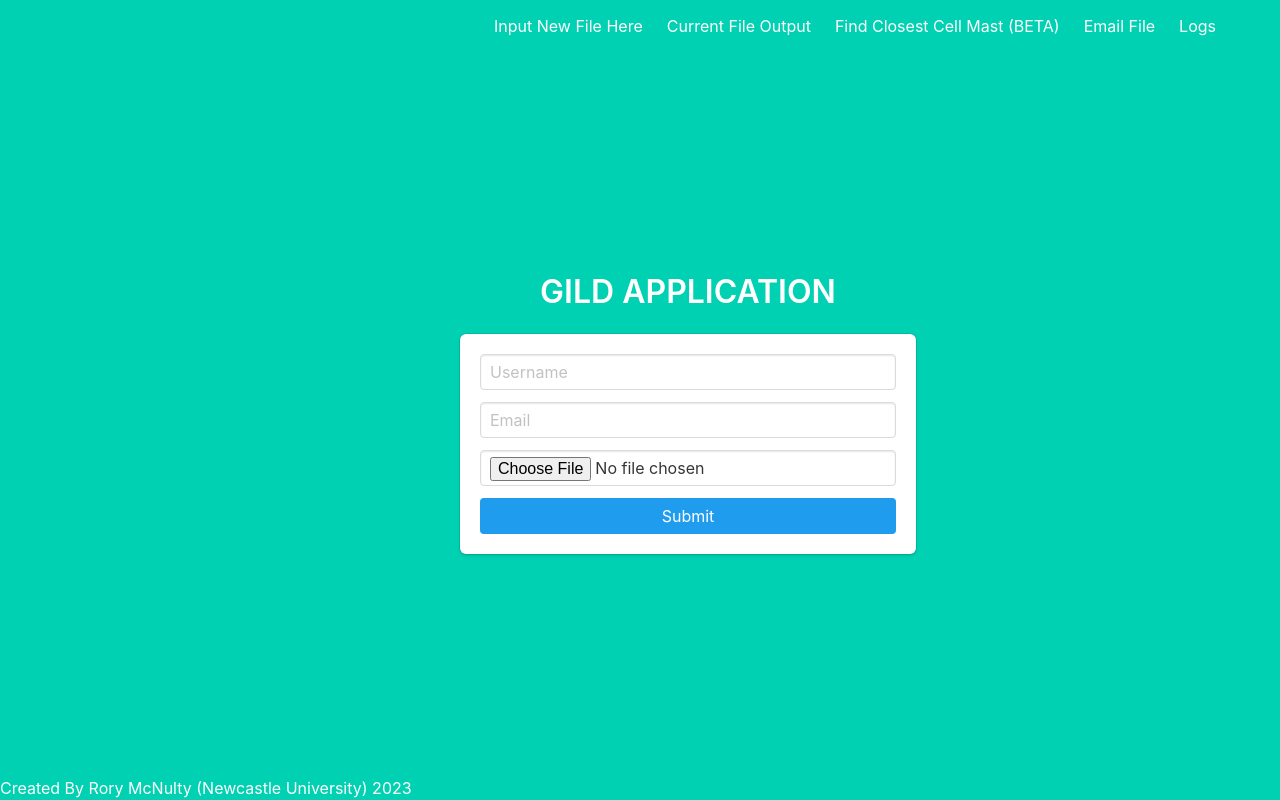
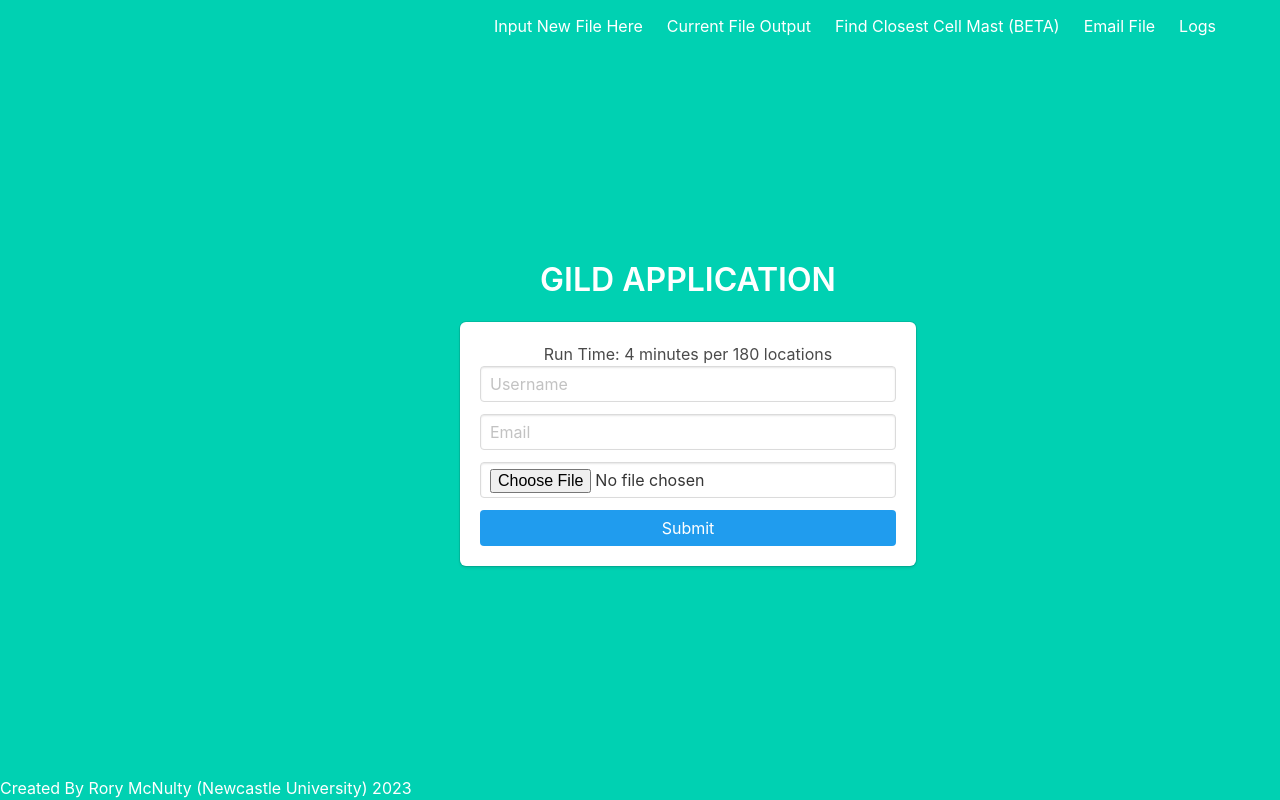
Before and after one commit to CarrJames/rory-forsbergapp, a Flask app: template templates/index.html in a window 1280 px wide. Run offline with Flask 3, Linux system fonts and the light colour scheme; the template is opened without the code that fills it: values that come from a table or form of the project are taken from there, others are empty; the visitor is signed in with stand-in values (Sample User, id 1); some libraries are stand-ins or nearby versions.

Commit message:
added runtime info

```diff
--- a/templates/index.html
+++ b/templates/index.html
@@ -5,6 +5,7 @@
     <div class="column is-5 is-offset-4">
         <h3 class="title is-3">GILD APPLICATION</h3>
         <div class="box">
+            <p>Run Time: 4 minutes per 180 locations</p>
                 <form method="POST" method="post" enctype="multipart/form-data">
                     <div class="field">
                         {{ form.csrf_token() }}
```
